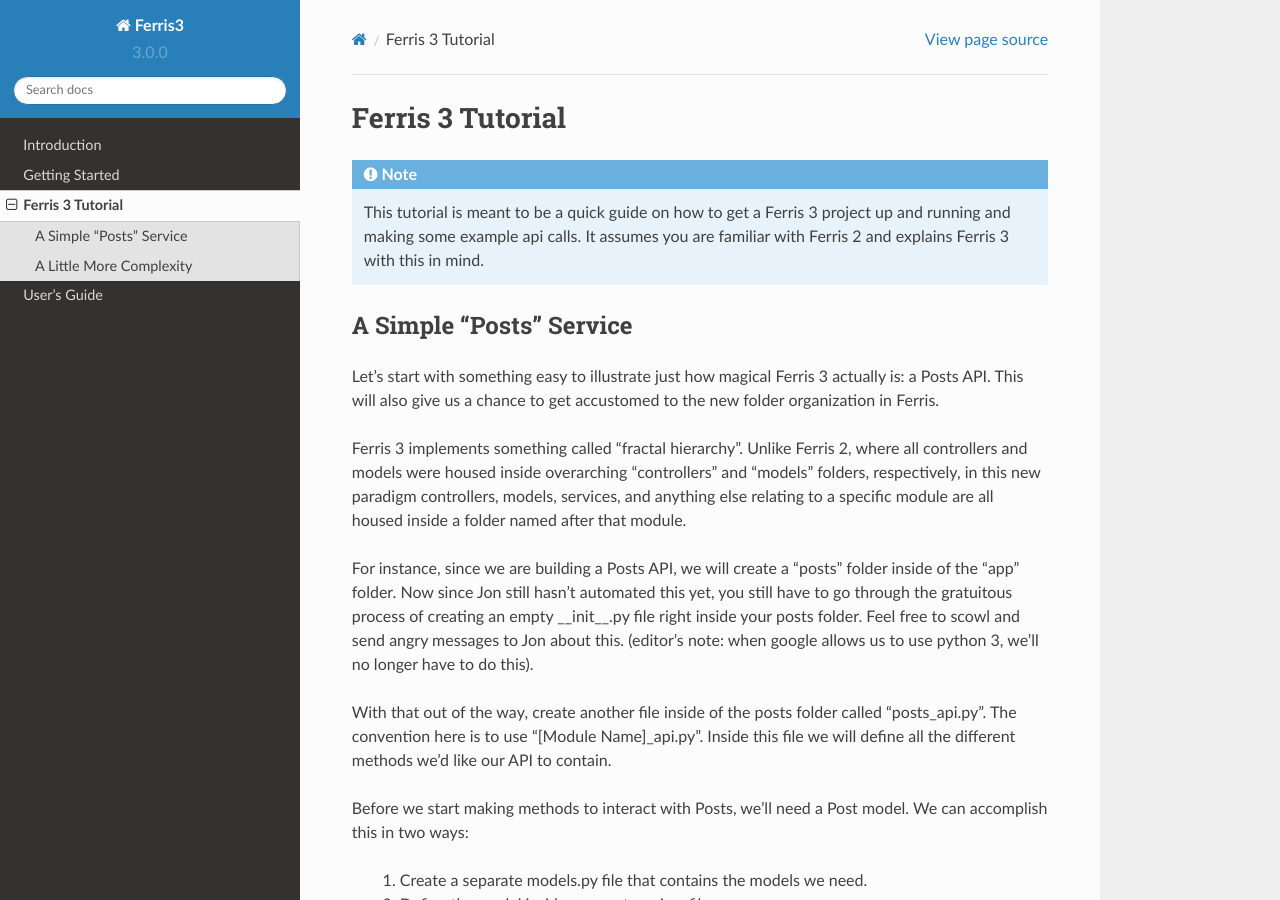
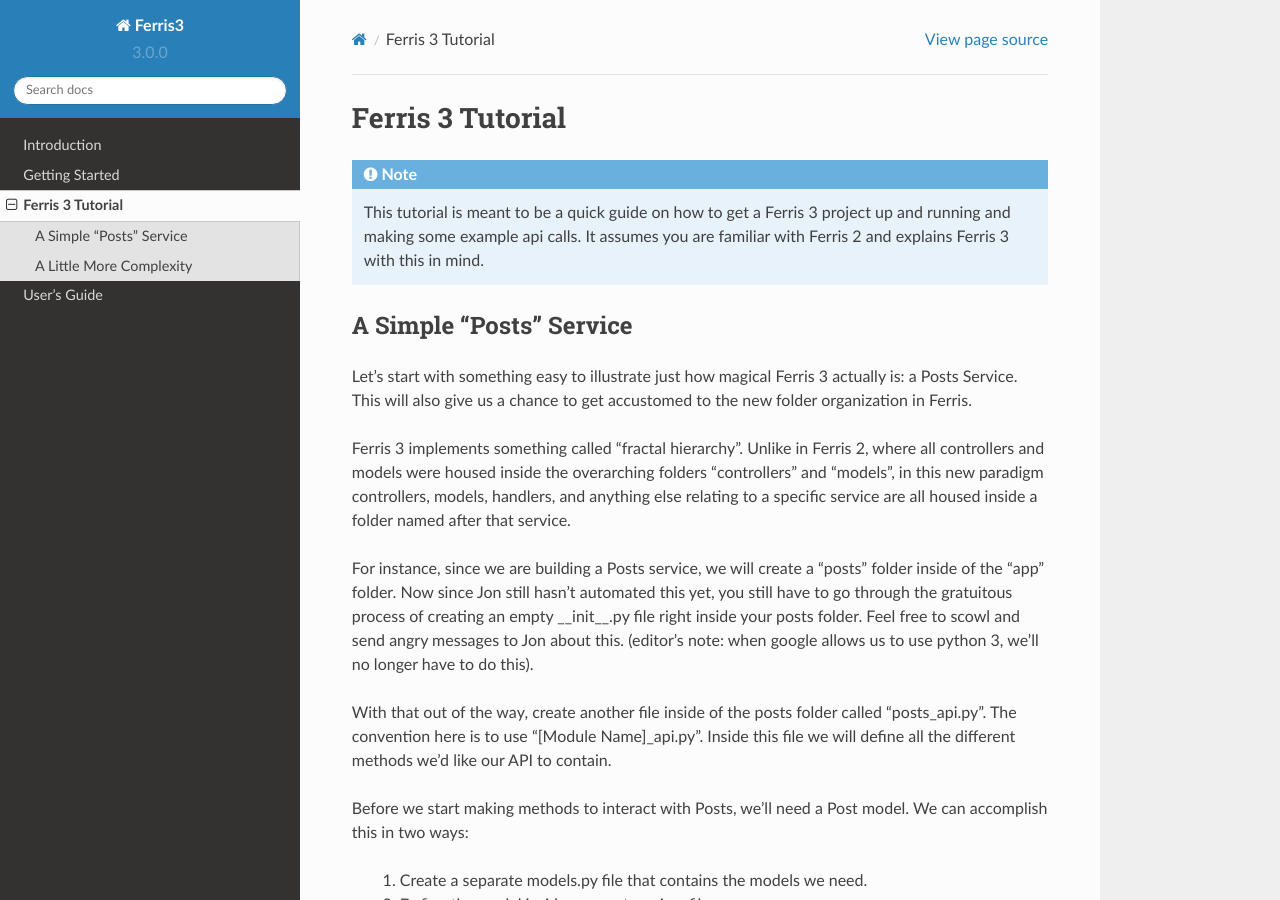
Before and after one commit to yowmamasita/ferris3, a Sphinx documentation site: the page built from docs/tutorial.rst, in a window 1280 px wide and 900 px high. Built offline with Sphinx 7.4.7 and the Read the Docs theme 2.0.0, drawn with Linux system fonts in a browser that asks for light colours; pages that are not in the unit, such as notebooks, are missing from menus.

Commit message:
naming conventions updated

```diff
--- a/docs/tutorial.rst
+++ b/docs/tutorial.rst
@@ -9,11 +9,11 @@
 A Simple “Posts” Service
 ------------------------
 
-Let’s start with something easy to illustrate just how magical Ferris 3 actually is: a Posts API. This will also give us a chance to get accustomed to the new folder organization in Ferris.
+Let’s start with something easy to illustrate just how magical Ferris 3 actually is: a Posts Service. This will also give us a chance to get accustomed to the new folder organization in Ferris.
 
-Ferris 3 implements something called “fractal hierarchy”. Unlike Ferris 2, where all controllers and models were housed inside overarching “controllers” and “models” folders, respectively, in this new paradigm controllers, models, services, and anything else relating to a specific module are all housed inside a folder named after that module.
+Ferris 3 implements something called “fractal hierarchy”. Unlike in Ferris 2, where all controllers and models were housed inside the overarching folders “controllers” and “models”, in this new paradigm controllers, models, handlers, and anything else relating to a specific service are all housed inside a folder named after that service.
 
-For instance, since we are building a Posts API, we will create a “posts” folder inside of the “app” folder. Now since Jon still hasn’t automated this yet, you still have to go through the gratuitous process of creating an empty __init__.py file right inside your posts folder. Feel free to scowl and send angry messages to Jon about this. (editor’s note: when google allows us to use python 3, we’ll no longer have to do this).
+For instance, since we are building a Posts service, we will create a “posts” folder inside of the “app” folder. Now since Jon still hasn’t automated this yet, you still have to go through the gratuitous process of creating an empty __init__.py file right inside your posts folder. Feel free to scowl and send angry messages to Jon about this. (editor’s note: when google allows us to use python 3, we’ll no longer have to do this).
 
 With that out of the way, create another file inside of the posts folder called “posts_api.py”. The convention here is to use “[Module Name]_api.py”. Inside this file we will define all the different methods we’d like our API to contain.
 
```
Also changed, not shown: 1 other file.
